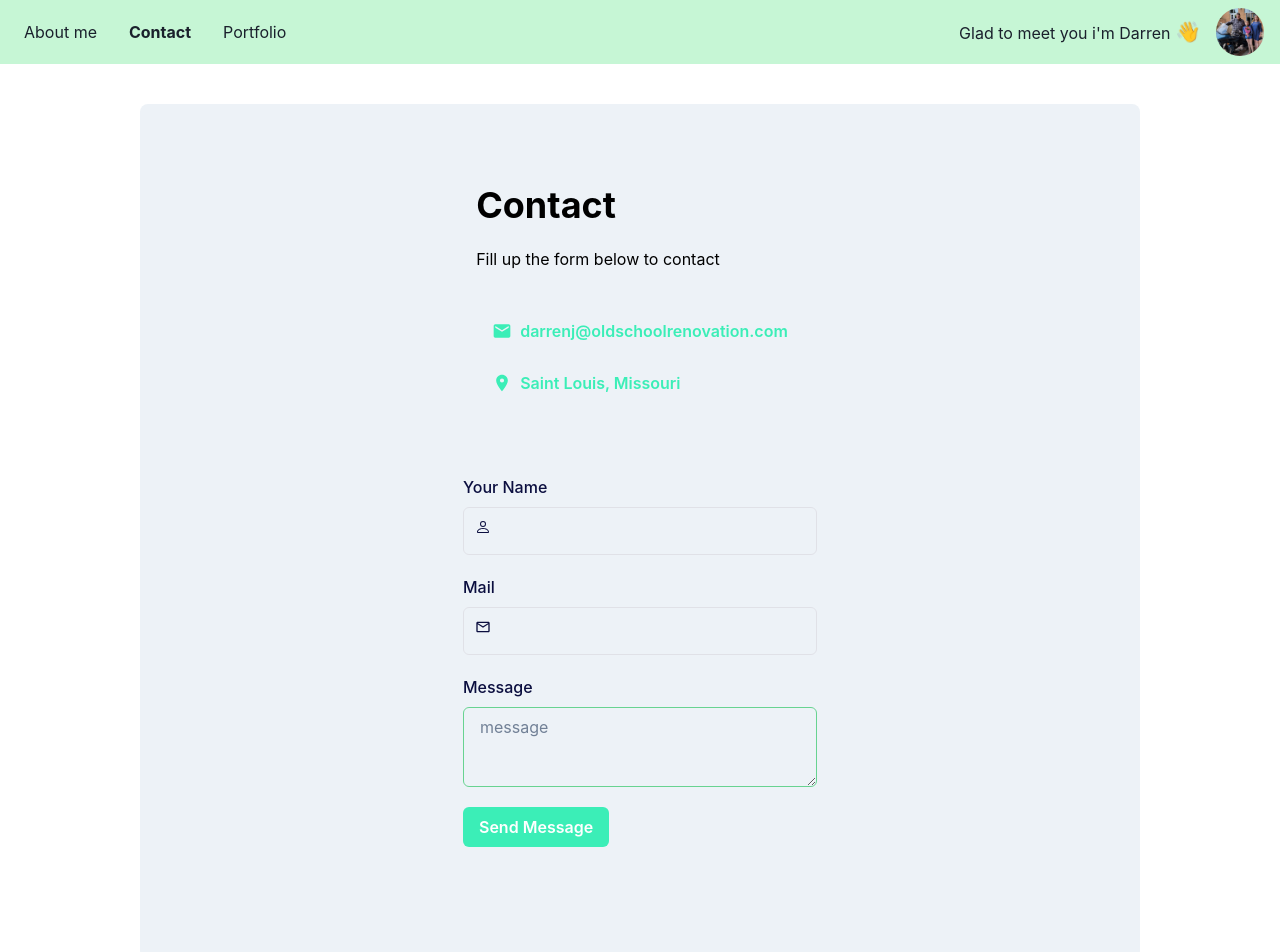
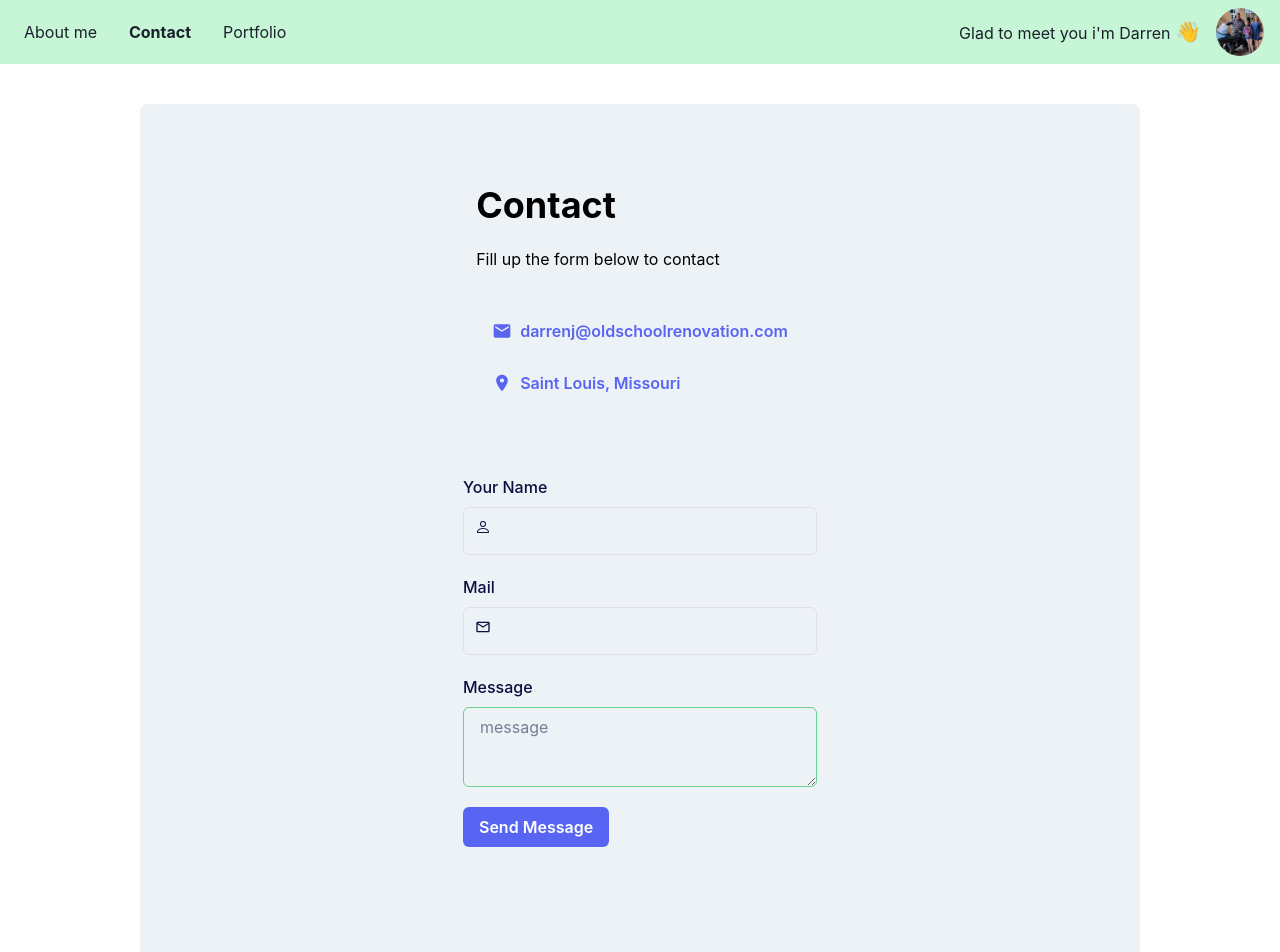
Before and after one commit to Roadglide131/my-portfolio, a React (Create React App) app: page /contact in a window 1280 px wide. Shown: the top 952 px of the page. Built offline with nearby package versions, Linux system fonts and the light colour scheme.

Commit message:
changed the contact text color

```diff
--- a/src/App.js
+++ b/src/App.js
@@ -10,7 +10,9 @@ import Portfolio from "./pages/portfolio/Portfolio";
 function App() {
   return (
     <Flex direction="column" flex="1" style={{ minHeight: "100vh" }}>
-      <Router basename={"/"}>
+      <Router
+        basename={process.env.PUBLIC_URL ? `/${process.env.PUBLIC_URL}` : "/"}
+      >
         <Navbar />
         <div style={{ minHeight: "90vh" }}>
           <Routes>
--- a/src/pages/contact/Contact.jsx
+++ b/src/pages/contact/Contact.jsx
@@ -53,18 +53,18 @@ export default function Contact() {
                     <VStack pl={0} spacing={3} alignItems="flex-start">
                       <Button
                         variant="ghost"
-                        color="#3BEEB7"
+                        color="#5865f2"
                         _hover={{ border: "2px solid #1C6FEB" }}
-                        leftIcon={<MdEmail color="#3BEEB7" size="20px" />}
+                        leftIcon={<MdEmail color="#5865f2" size="20px" />}
                       >
                         darrenj@oldschoolrenovation.com
                       </Button>
                       <Button
                         size="md"
                         variant="ghost"
-                        color="#3BEEB7"
+                        color="#5865f2"
                         _hover={{ border: "2px solid #1C6FEB" }}
-                        leftIcon={<MdLocationOn color="#3BEEB7" size="20px" />}
+                        leftIcon={<MdLocationOn color="#5865f2" size="20px" />}
                       >
                         Saint Louis, Missouri
                       </Button>
@@ -107,7 +107,7 @@ export default function Contact() {
                       <FormControl id="name" float="right">
                         <Button
                           variant="solid"
-                          bg="#3BEEB7"
+                          bg="#5865f2"
                           color="white"
                           _hover={{}}
                         >
```
